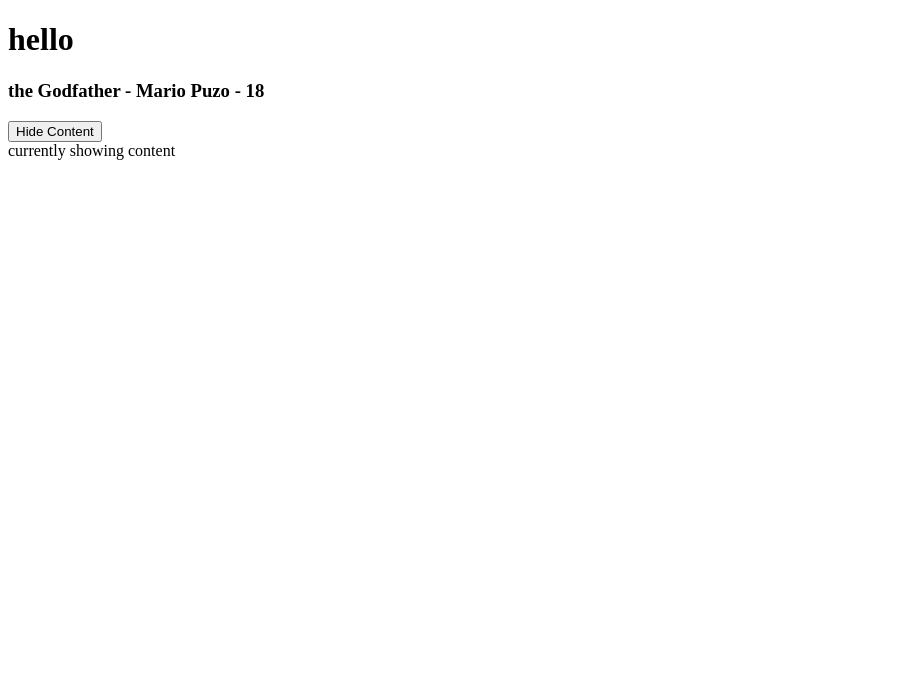
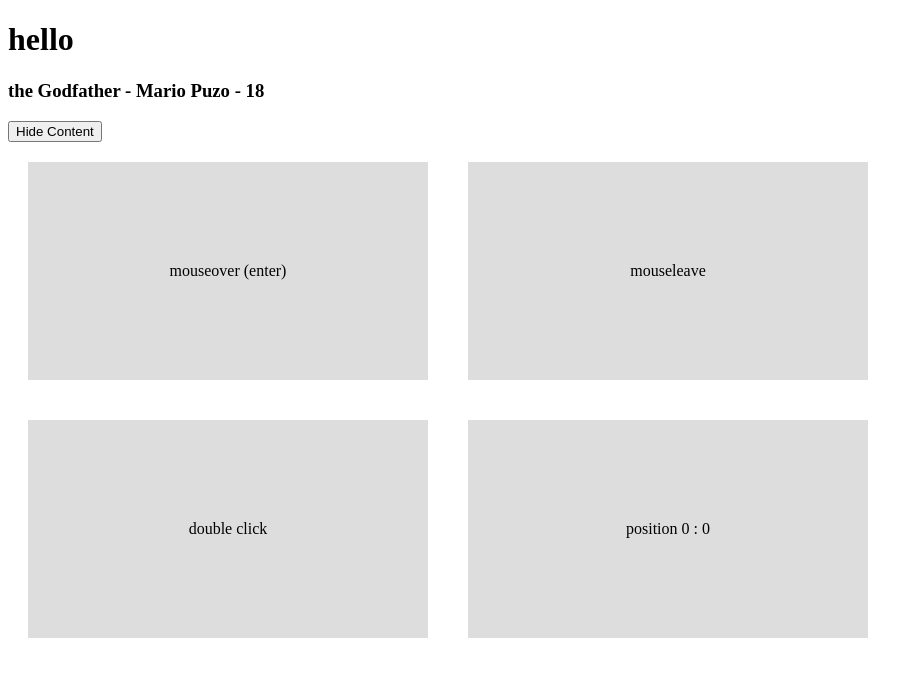
Before and after one commit to Zyar3k/vue.js-basics, a plain HTML site: page index.html in a window 1280 px wide. Shown: the whole page, without its empty margins (0-923 px from the left). Drawn offline with nearby package versions, Linux system fonts and the light colour scheme.

Commit message:
More mouseevents

```diff
--- a/app.js
+++ b/app.js
@@ -5,6 +5,8 @@ const app = Vue.createApp({
       title: "the Godfather",
       author: "Mario Puzo",
       age: 18,
+      x: 0,
+      y: 0,
     };
   },
   methods: {
@@ -15,6 +17,16 @@ const app = Vue.createApp({
     toggleShowContent() {
       this.showContent = !this.showContent;
     },
+    handleEvent(e, data) {
+      console.log(e, e.type);
+      if (data) {
+        console.log(data);
+      }
+    },
+    handleMousemove(e) {
+      this.x = e.offsetX;
+      this.y = e.offsetY;
+    },
   },
 });
 
--- a/index.html
+++ b/index.html
@@ -8,25 +8,35 @@
   <title>Vue.js - basics</title>
   <!-- <script src="https://cdn.jsdelivr.net/npm/vue@2.6.12/dist/vue.js"></script> -->
   <script src="https://unpkg.com/vue@3.0.2"></script>
+  <style>
+    .box {
+      padding: 100px 0;
+      width: 400px;
+      text-align: center;
+      background-color: #ddd;
+      margin: 20px;
+      display: inline-block;
+    }
+  </style>
 </head>
 
 <body>
   <h1>hello</h1>
   <div id="app">
-    <!-- <p>the Godfather</p> -->
     <div v-if='showContent'>
       <h3>{{title}} - {{author}} - {{age}} </h3>
     </div>
     <button @click='toggleShowContent'>
       <span v-if="showContent">Hide Content</span>
       <span v-else>Show Content</span>
-      <!-- <span v-if="!showContent">Show Content</span> -->
     </button>
-    <div v-show='showContent'>currently showing content</div>
 
-    <!-- <button v-on:click="age++">Increase age</button>
-    <button v-on:click="age--">Decrease age</button> -->
-    <!-- <div @click="changeTitle(title)">Change title</div> -->
+    <br>
+
+    <div class="box" @mouseover='handleEvent($event, 5)'>mouseover (enter)</div>
+    <div class="box" @mouseleave='handleEvent'>mouseleave</div>
+    <div class="box" @dblclick='handleEvent'>double click</div>
+    <div class="box" @mousemove='handleMousemove'>position {{x}} : {{y}} </div>
   </div>
 
   <script src="app.js"></script>
```
